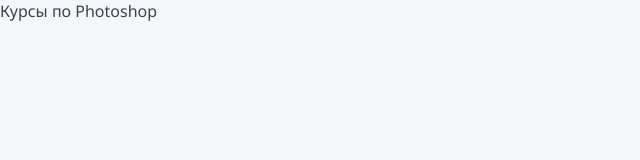
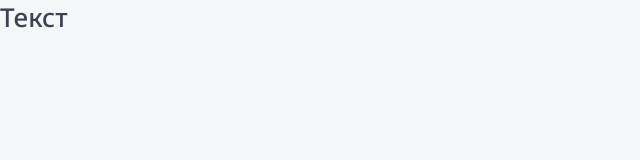
Before and after one commit to Viqto0r/NextJS-course, a Next.js app: page / in a window 1280 px wide. Shown: the top 160 px of the page, without its empty margins (0-640 px from the left). Built offline with nearby package versions, Linux system fonts and the light colour scheme.

Commit message:
feat: добавлен компонент заголовков

```diff
--- /dev/null
+++ b/components/HTag/HTag.module.css
@@ -0,0 +1,23 @@
+.h1 {
+  margin: 0;
+
+  font-size: 26px;
+  font-weight: 500;
+  line-height: 35px;
+}
+
+.h2 {
+  margin: 0;
+
+  font-size: 22px;
+  font-weight: 500;
+  line-height: 30px;
+}
+
+.h3 {
+  margin: 0;
+
+  font-size: 20px;
+  font-weight: 600;
+  line-height: 27px;
+}
--- /dev/null
+++ b/components/HTag/HTag.props.ts
@@ -0,0 +1,6 @@
+import { HTMLAttributes, ReactNode } from 'react'
+
+export interface IHTagProps extends HTMLAttributes<HTMLHeadingElement> {
+  tag: 'h1' | 'h2' | 'h3'
+  children: ReactNode
+}
--- /dev/null
+++ b/components/HTag/HTag.tsx
@@ -0,0 +1,7 @@
+import { FC } from 'react'
+import { IHTagProps } from './HTag.props'
+import styles from './HTag.module.css'
+
+export const HTag: FC<IHTagProps> = ({ tag: Tag, children }) => {
+  return <Tag className={styles[Tag]}>{children}</Tag>
+}
--- /dev/null
+++ b/components/index.ts
@@ -0,0 +1 @@
+export { HTag } from './HTag/HTag'
--- a/pages/index.tsx
+++ b/pages/index.tsx
@@ -1,3 +1,9 @@
+import { HTag } from '../components'
+
 export default function Home(): JSX.Element {
-  return <div>Курсы по Photoshop</div>
+  return (
+    <div>
+      <HTag tag="h1">Текст</HTag>
+    </div>
+  )
 }
```
